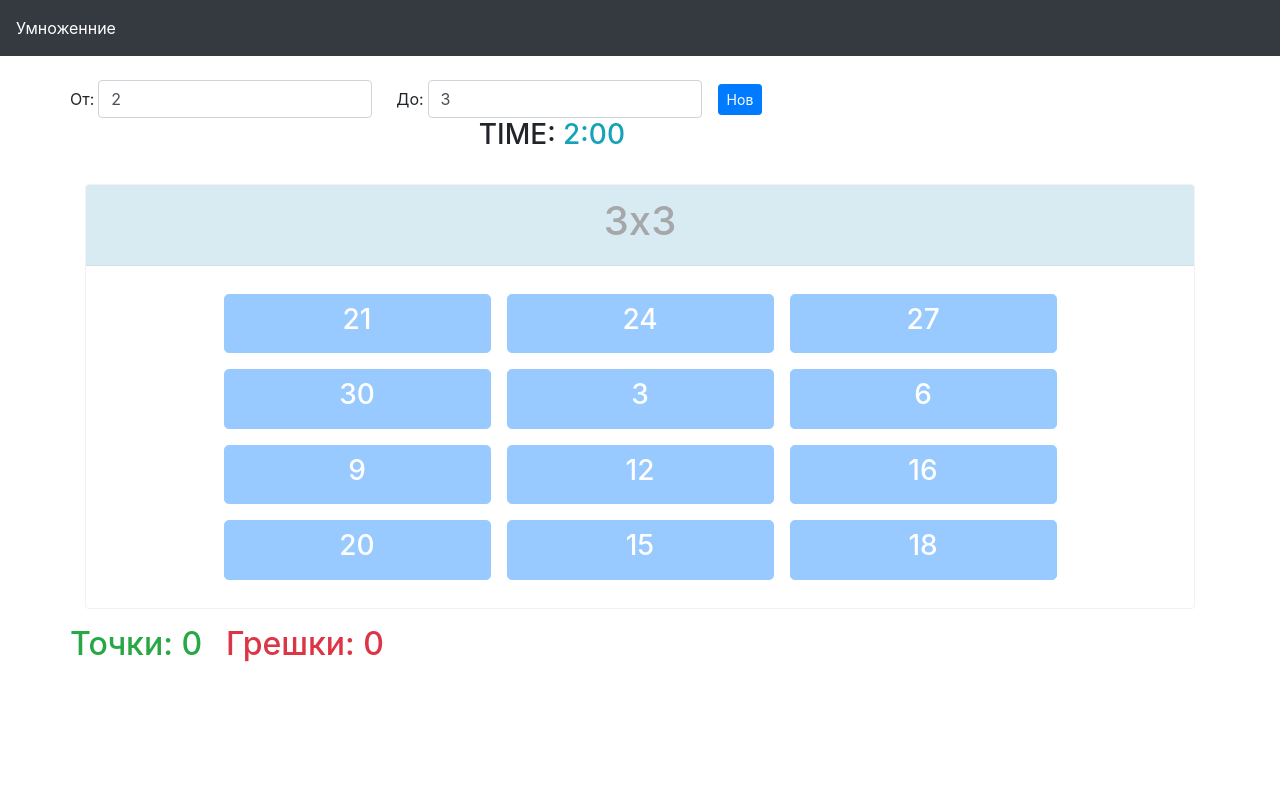
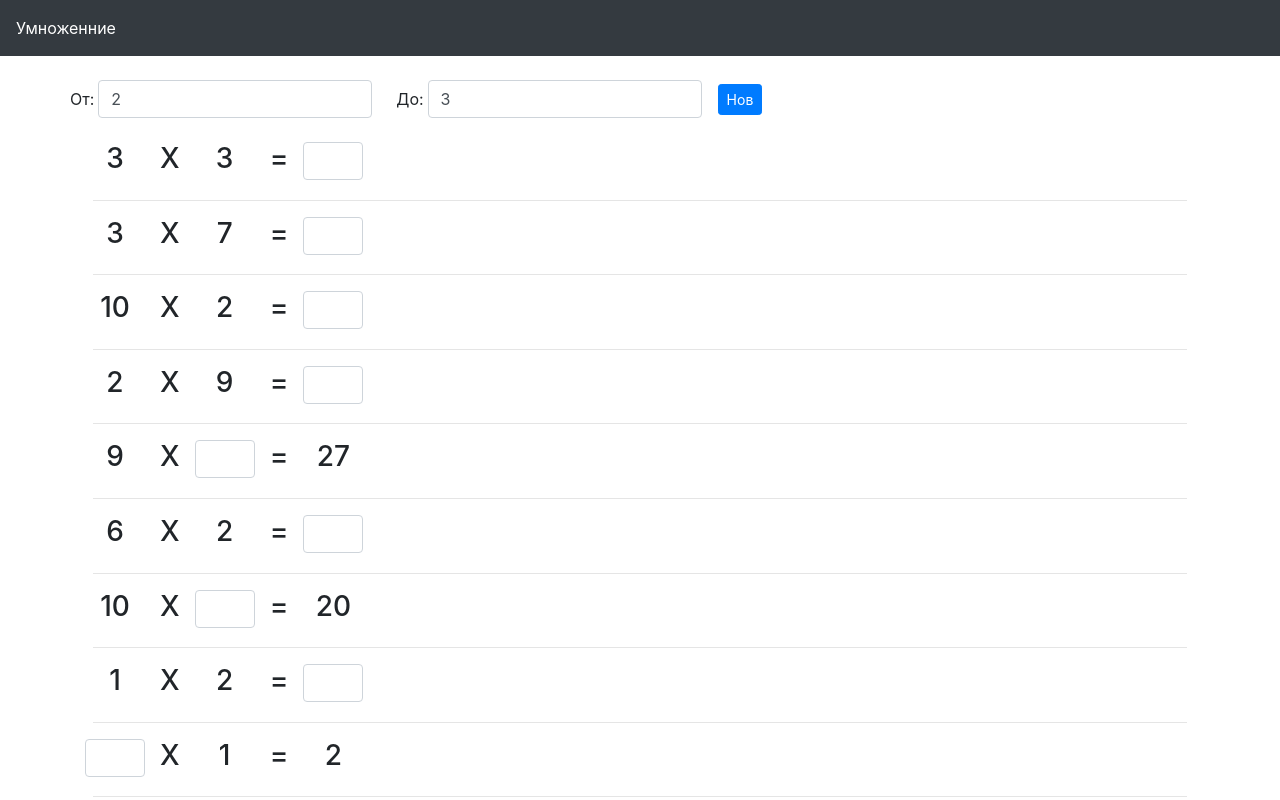
Before and after one commit to pesho99/MULTIPLICATION, a React (Create React App) app: page / in a window 1280 px wide. Shown: the top 800 px of the page. Built offline with nearby package versions, Linux system fonts and the light colour scheme.

Commit message:
generation beta

```diff
--- a/public/styles.css
+++ b/public/styles.css
@@ -3,3 +3,8 @@ div.is-disabled
   pointer-events: none;
   opacity: 0.4;
 }
+hr {
+  width: 96%;
+  color: #FFFF00;
+  height: 1px;
+}
--- a/src/App.js
+++ b/src/App.js
@@ -1,11 +1,15 @@
 import Multiplication from "./Games/Multiplication";
 import Header from "./Components/Header";
+import Generation from "./Games/Generation";
 
 function App() {
+  const game = "gen";
   return (
     <div>
       <Header />
-      <Multiplication />
+      {game === "gen" && <Generation/>}
+      {game === "mul" && <Multiplication/>}
+
     </div>
   );
 }
--- /dev/null
+++ b/src/Components/GeneratedQuestion.js
@@ -0,0 +1,41 @@
+import { useRef } from "react";
+import { Utilities } from "../Helpers/Utilities";
+
+export default function GeneratedQuestion({ firstNum, secondNum, answer, answered, correct,  index, onAnswered }) {
+
+    const ans = useRef({firstNum: firstNum, secondNum: secondNum, answer: answer});
+    const isFirst = useRef(Utilities.RandomNumber(2) === 2);
+    const replaceAns = useRef(Utilities.RandomNumber(10) < 7);
+    const style = answered ? correct ? "text-success" : "text-danger" : "";
+  return (
+    <div className={`row col-6 text-center ${style}`}>
+      {isFirst.current ? FirstNum() :<div className="col-2"><h3> {secondNum} </h3></div>}
+      <h3> X </h3>
+      {isFirst.current ? <div className="col-2"><h3> {secondNum} </h3></div> : FirstNum()}
+      <h3> = </h3>
+      {Ans()}
+    </div>
+  );
+
+  function HandleChange(isAns, value)
+  {
+    if (isAns)
+    {
+      ans.current = {...ans.current, answer: Number(value)};
+    }
+    else
+    {
+      ans.current = {...ans.current, firstNum: Number(value)};
+    }
+    onAnswered(index, ans.current.firstNum, ans.current.secondNum, ans.current.answer);
+  }
+
+  function FirstNum()
+  {
+    return ( <div className="col-2">{replaceAns.current ? <h3>{firstNum}</h3> : <input type="text" className="form-control" onChange={(e) => HandleChange(false, e.target.value)}/>}</div>);
+  }
+  function Ans()
+  {
+    return (<div className="col-2">{!replaceAns.current ? <h3>{answer}</h3> :  <input type="text" className="form-control" onChange={(e) => HandleChange(true, e.target.value)}/>}</div>);
+  }
+}
--- a/src/Games/Generation.js
+++ b/src/Games/Generation.js
@@ -0,0 +1,65 @@
+import { useState, useRef, useEffect } from "react";
+import { Utilities } from "../Helpers/Utilities";
+import RangeForm from "../Components/RangeForm";
+import GeneratedQuestion from "../Components/GeneratedQuestion";
+
+function Generation() {
+  const numQuestions = 12;
+
+  const minValue = useRef(2);
+  const maxValue = useRef(3);
+
+  const [questions, setQuestions] = useState([]);
+  const [finished, setFinished] = useState(false);
+
+  useEffect(GenerateQuestions, []);
+
+  return (
+    <div className="container">
+      <div className="row">
+        <RangeForm className="col-md-6" min={minValue.current} max={maxValue.current} onValueChanged={HandleMinMaxChanged} />
+      </div>
+      <div className="mt-4">
+        {questions.map((q, i) => (
+            <div className="row" key={i}>
+          <GeneratedQuestion firstNum={q.firstNum} secondNum={q.secondNum} answer={q.answer} answered={q.answered} correct={q.correct} index={i} onAnswered={HandleAnsered}/>
+          <hr></hr>
+          </div>
+        ))}
+      </div>
+      <button className="btn btn-primary" disabled={finished} onClick={Check}>Провери</button>
+    </div>
+  );
+
+  function Check()
+  {
+    setFinished(true);
+    const newq = questions.map((q) => ({...q, answered: true}));
+    setQuestions(newq);
+  }
+
+  function HandleAnsered(index, firstNum, secondNum, answer)
+  {
+    const q = questions[index];
+    const correct = q.firstNum === firstNum && q.secondNum === secondNum && q.answer === answer;
+    var newq = questions.map((q,i)=> i === index ? {...q, correct: correct} : q)
+    setQuestions(newq);
+  }
+
+  function HandleMinMaxChanged(min, max) {
+    minValue.current = min;
+    maxValue.current = max;
+    GenerateQuestions();
+  }
+
+  function GenerateQuestions() {
+    const quests = [];
+    for (let i = 0; i < numQuestions; i++) {
+      var q = Utilities.GenerateQuestion(minValue.current, maxValue.current);
+      quests.push({...q, correct: false, answered: false});
+    }
+    setQuestions(quests);
+  }
+}
+
+export default Generation;
--- a/src/Games/Multiplication.js
+++ b/src/Games/Multiplication.js
@@ -1,4 +1,4 @@
-import { useRef, useState } from "react";
+import { useEffect, useRef, useState } from "react";
 import Button from "../Components/Button";
 import Question from "../Components/Question";
 import { Utilities } from "../Helpers/Utilities";
@@ -20,7 +20,7 @@ function Multiplication() {
   const [quest, setQuest] = useState({});
   const [numbers, setNumbers] = useState([]);
 
-  useState(StartNewGame,[]);
+  useEffect(StartNewGame,[]);
 
   return (
     <div className="container">
@@ -65,16 +65,9 @@ function Multiplication() {
       setErrors((p) => p + 1);
     }
   }
-  function GenerateQuestion(min, max) {
-    const question = {};
-    question.firstNum = Utilities.RandomNumber(max, min);
-    question.secondNum = Utilities.RandomNumber(10);
-    question.answer = question.firstNum * question.secondNum;
-    return question;
-  }
 
   function StartNewGame() {
-    const newQuest = GenerateQuestion(minValue.current, maxValue.current);
+    const newQuest = Utilities.GenerateQuestion(minValue.current, maxValue.current);
     const nums = GenerateNumbers(newQuest.firstNum);
     setQuest(newQuest);
     setNumbers(nums);
--- a/src/Helpers/Utilities.js
+++ b/src/Helpers/Utilities.js
@@ -3,4 +3,11 @@ export class Utilities
     static RandomNumber(max, min = 1) {
     return Math.floor(Math.random() * (max - min + 1)) + min;
   }
+  static GenerateQuestion(min, max) {
+    const question = {};
+    question.firstNum = Utilities.RandomNumber(max, min);
+    question.secondNum = Utilities.RandomNumber(10);
+    question.answer = question.firstNum * question.secondNum;
+    return question;
+  }
 }
```
